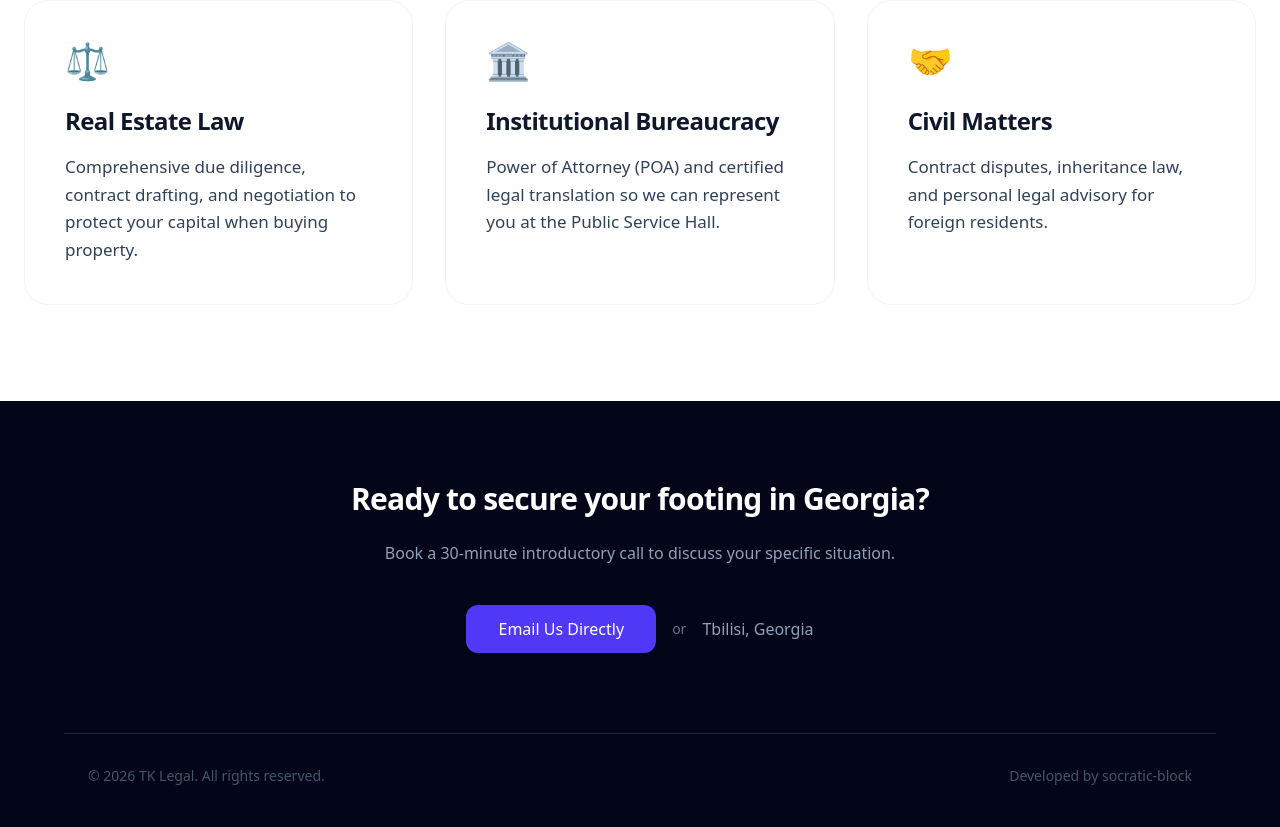
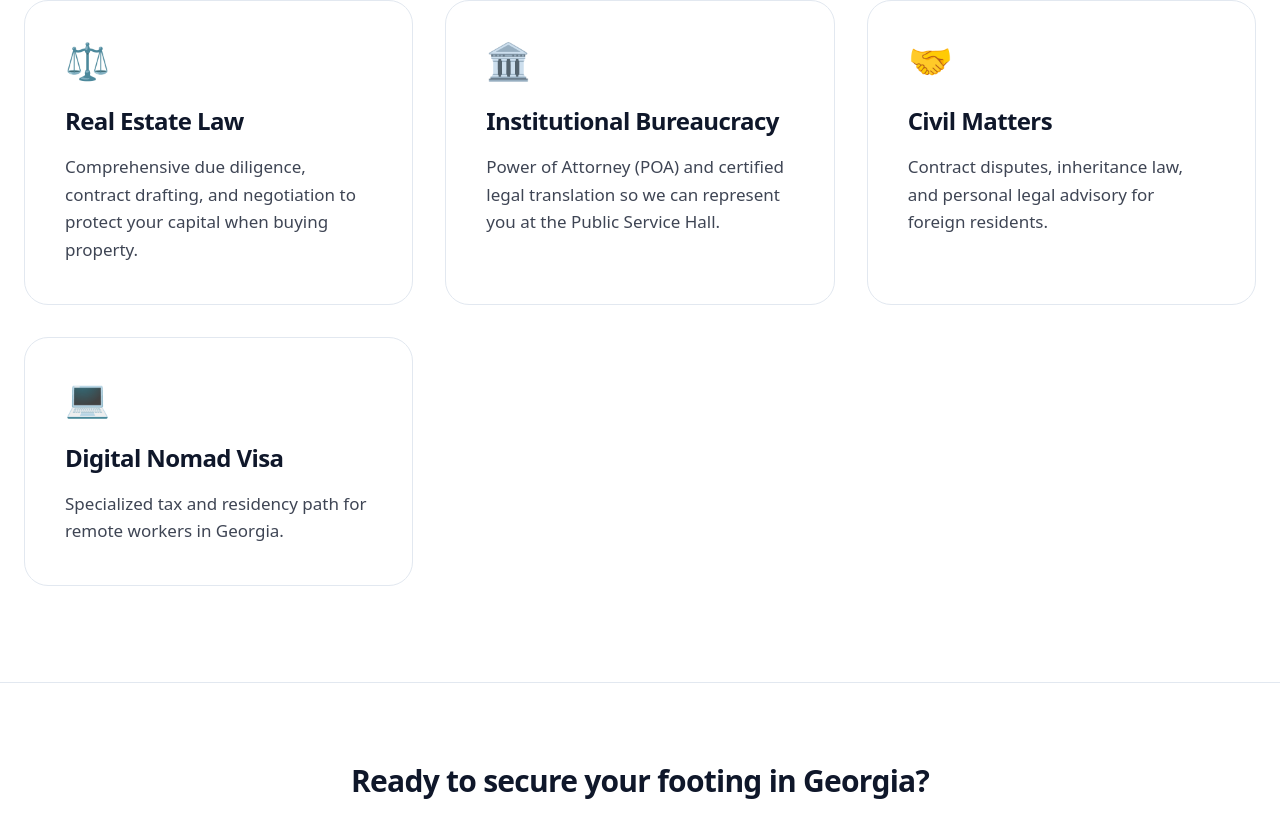
Before and after one commit to socratic-block/tk-legal-site, a Next.js app: page / in a window 1280 px wide. Shown: the part 1427-2254 px from the top of the page. Built offline with nearby package versions, Linux system fonts and the light colour scheme.

Commit message:
implement semantic color tokens and dynamic theming

```diff
--- a/app/globals.css
+++ b/app/globals.css
@@ -6,16 +6,24 @@
 :root {
   --background: #ffffff;
   --foreground: #0f172a;
+  --card: #ffffff;           /* Pure white for light mode */
+  --card-foreground: #0f172a;
+  --border: #e2e8f0;         /* Soft gray border */
 }
 
 .dark {
-  --background: #020617;
+  --background: #020617;     /* Midnight Navy */
   --foreground: #f8fafc;
+  --card: #0f172a;           /* Slightly lighter navy to show "elevation" */
+  --card-foreground: #f8fafc;
+  --border: #1e293b;         /* Muted border that doesn't "glow" */
 }
 
 @theme {
   --color-background: var(--background);
   --color-foreground: var(--foreground);
+  --color-card: var(--card);
+  --color-border: var(--border);
 }
 
 body {
--- a/app/page.tsx
+++ b/app/page.tsx
@@ -31,55 +31,59 @@ export default function Home() {
       title: "Civil Matters",
       description: "Contract disputes, inheritance law, and personal legal advisory for foreign residents.",
       icon: "🤝"
+    },
+    {
+      title: "Digital Nomad Visa",
+      description: "Specialized tax and residency path for remote workers in Georgia.",
+      icon: "💻"
     }
   ];
 
   return (
-    <div className="min-h-screen bg-white dark:bg-slate-950 text-slate-950 dark:text-slate-50 font-sans selection:bg-indigo-100 dark:selection:bg-indigo-900 relative overflow-hidden flex flex-col transition-colors duration-300">
+    <div className="min-h-screen bg-background text-foreground font-sans selection:bg-indigo-100 dark:selection:bg-indigo-900 relative overflow-hidden flex flex-col transition-colors duration-300">
 
       {/* Decorative Background Glow */}
       <div className="absolute top-0 left-1/2 -translate-x-1/2 -translate-y-1/2 w-[1000px] h-[600px] bg-indigo-50/50 dark:bg-indigo-900/20 rounded-full blur-[120px] pointer-events-none" />
 
       {/* Navigation */}
-      <nav className="relative z-10 flex justify-between items-center px-10 py-6 border-b border-slate-100 dark:border-slate-800">
+      <nav className="relative z-10 flex justify-between items-center px-10 py-6 border-b border-border">
         <div className="text-xl font-bold tracking-tighter">
           <span className="text-indigo-700 dark:text-indigo-400">TK</span> Legal.
         </div>
         <div className="flex items-center gap-8">
-          <div className="space-x-8 text-sm font-medium text-slate-700 dark:text-slate-300 hidden sm:flex">
+          <div className="space-x-8 text-sm font-medium text-foreground/80 hidden sm:flex">
             {['Services', 'About', 'Contact'].map(link => (
-              <a key={link} href="#" className="relative group hover:text-indigo-800 dark:hover:text-indigo-300 transition-colors">
+              <a key={link} href="#" className="relative group hover:text-indigo-600 dark:hover:text-indigo-300 transition-colors">
                 {link}
                 <span className="absolute left-0 bottom-[-4px] w-0 h-px bg-indigo-500 transition-all duration-300 group-hover:w-full" />
               </a>
             ))}
           </div>
-          {/* THE TOGGLE BUTTON IS HERE */}
           <ThemeToggle />
         </div>
       </nav>
 
       {/* Hero Section */}
-      <main className="relative z-10 max-w-5xl mx-auto pt-24 px-6 text-center">
+      <main className="relative z-10 max-w-5xl mx-auto pt-24 px-6 text-center transition-all duration-300">
         <div className="inline-block mb-6 px-4 py-1.5 rounded-full border border-indigo-100 dark:border-indigo-900/50 bg-indigo-50/50 dark:bg-indigo-900/30 text-indigo-700 dark:text-indigo-300 text-sm font-semibold tracking-wide">
           Based in Tbilisi, Georgia 🇬🇪
         </div>
         <h1 className="text-6xl md:text-7xl font-extrabold tracking-tighter leading-tight mb-8">
-          <span className="text-slate-900 dark:text-white">Clear Legal Strategy</span> for <span className="bg-gradient-to-r from-indigo-700 to-sky-600 dark:from-indigo-400 dark:to-sky-400 bg-clip-text text-transparent">Expats.</span>
+          <span className="text-foreground">Clear Legal Strategy</span> for <span className="bg-gradient-to-r from-indigo-700 to-sky-600 dark:from-indigo-400 dark:to-sky-400 bg-clip-text text-transparent">Expats.</span>
         </h1>
-        <p className="text-xl text-slate-700 dark:text-slate-300 max-w-2xl mx-auto mb-12 leading-relaxed">
+        <p className="text-xl text-foreground/80 max-w-2xl mx-auto mb-12 leading-relaxed">
           Providing focused, uncompromising representation for foreigners in Georgia. We translate intricate laws into actionable advantages for your life and business.
         </p>
 
-        <button className="bg-slate-950 dark:bg-indigo-600 text-white px-10 py-4 rounded-xl font-semibold hover:bg-indigo-700 dark:hover:bg-indigo-500 transition-all duration-300 shadow-lg shadow-indigo-100/50 dark:shadow-none flex items-center gap-2 mx-auto group">
+        <button className="bg-foreground text-background px-10 py-4 rounded-xl font-semibold hover:bg-indigo-700 dark:hover:bg-indigo-600 transition-all duration-300 shadow-lg shadow-indigo-100/50 dark:shadow-none flex items-center gap-2 mx-auto group">
           Request a Consultation
           <span className="text-lg group-hover:translate-x-1 transition-transform">→</span>
         </button>
       </main>
 
       {/* Trust Bar */}
-      <div className="relative z-10 w-full border-y border-slate-100 dark:border-slate-800 bg-slate-50/80 dark:bg-slate-900/50 mt-20">
-        <div className="max-w-5xl mx-auto px-6 py-8 flex flex-wrap justify-center gap-10 md:gap-20 text-sm font-medium text-slate-500 dark:text-slate-400">
+      <div className="relative z-10 w-full border-y border-border bg-card/50 mt-20">
+        <div className="max-w-5xl mx-auto px-6 py-8 flex flex-wrap justify-center gap-10 md:gap-20 text-sm font-medium text-foreground/60">
           <div className="flex items-center gap-2">
             <span className="text-indigo-600 dark:text-indigo-400">✓</span> Fully Licensed & Registered
           </div>
@@ -95,46 +99,43 @@ export default function Home() {
       {/* Services Grid Section */}
       <section className="relative z-10 max-w-7xl mx-auto px-6 py-24 flex-grow">
         <div className="text-center mb-16">
-          <h2 className="text-4xl font-extrabold tracking-tight text-slate-900 dark:text-white mb-4">How We Can Serve You</h2>
-          <p className="text-slate-600 dark:text-slate-400 max-w-lg mx-auto">Focused expertise designed to eliminate the friction of navigating Georgian bureaucracy.</p>
+          <h2 className="text-4xl font-extrabold tracking-tight text-foreground mb-4">How We Can Serve You</h2>
+          <p className="text-foreground/70 max-w-lg mx-auto">Focused expertise designed to eliminate the friction of navigating Georgian bureaucracy.</p>
         </div>
 
         <div className="grid grid-cols-1 md:grid-cols-2 lg:grid-cols-3 gap-8">
           {services.map((service, index) => (
             <div
               key={index}
-              className="p-10 rounded-3xl border border-slate-100 dark:border-slate-800 bg-white dark:bg-slate-900/50 hover:bg-indigo-50/20 dark:hover:bg-indigo-900/10 hover:shadow-2xl hover:shadow-indigo-100/30 dark:hover:shadow-indigo-900/20 hover:border-indigo-100 dark:hover:border-indigo-800 hover:-translate-y-2 transition-all duration-300 relative group"
+              className="p-10 rounded-3xl border border-border bg-card text-card-foreground transition-all duration-300 hover:-translate-y-2 hover:shadow-2xl hover:shadow-indigo-500/10 dark:hover:shadow-indigo-400/5 relative group"
             >
               <div className="text-4xl mb-6">{service.icon}</div>
-              <h3 className="text-2xl font-bold mb-4 tracking-tight text-slate-900 dark:text-white group-hover:text-indigo-900 dark:group-hover:text-indigo-300">{service.title}</h3>
-              <p className="text-slate-700 dark:text-slate-300 leading-relaxed text-[17px]">
-                {service.description}
-              </p>
-              <div className="absolute bottom-6 left-10 right-10 h-px bg-indigo-200 dark:bg-indigo-800 scale-x-0 group-hover:scale-x-100 transition-transform duration-300 origin-left" />
+              <h3 className="text-2xl font-bold mb-4 tracking-tight">{service.title}</h3>
+              <p className="opacity-80 leading-relaxed text-[17px]">{service.description}</p>
+              <div className="absolute bottom-6 left-10 right-10 h-px bg-indigo-500/30 scale-x-0 group-hover:scale-x-100 transition-transform duration-500" />
             </div>
           ))}
         </div>
       </section>
 
       {/* Footer */}
-      <footer className="relative z-10 bg-slate-950 dark:bg-black text-slate-300 py-20 mt-auto">
+      <footer className="relative z-10 bg-card border-t border-border py-20 mt-auto transition-colors duration-300">
         <div className="max-w-4xl mx-auto px-6 text-center">
-          <h2 className="text-3xl font-bold text-white mb-6 tracking-tight">Ready to secure your footing in Georgia?</h2>
-          <p className="text-slate-400 mb-10 max-w-xl mx-auto">
-            Book a 30-minute introductory call to discuss your specific situation.
-          </p>
+          <h2 className="text-3xl font-bold text-card-foreground tracking-tight mb-6">Ready to secure your footing in Georgia?</h2>
+          <p className="text-card-foreground/70 mb-10 max-w-xl mx-auto">Book a 30-minute introductory call to discuss your specific situation.</p>
           <div className="flex flex-col sm:flex-row gap-4 justify-center items-center">
-            <a href="mailto:contact@tklegal.ge" className="bg-indigo-600 text-white px-8 py-3 rounded-xl font-medium hover:bg-indigo-500 transition-colors">
+            <a href="mailto:contact@tklegal.ge" className="bg-indigo-600 text-white px-8 py-3 rounded-xl font-medium hover:bg-indigo-700 transition-colors">
               Email Us Directly
             </a>
-            <span className="text-slate-500 text-sm">or</span>
-            <span className="text-slate-400 font-medium">Tbilisi, Georgia</span>
+            <span className="text-card-foreground/50 text-sm">or</span>
+            <span className="text-card-foreground/80 font-medium">Tbilisi, Georgia</span>
           </div>
         </div>
 
-        <div className="max-w-6xl mx-auto mt-20 pt-8 border-t border-slate-800 text-center text-sm text-slate-600 flex flex-col md:flex-row justify-between px-6">
+        {/* Copyright Bar */}
+        <div className="max-w-6xl mx-auto mt-20 pt-8 border-t border-border text-center text-sm text-card-foreground/50 flex flex-col md:flex-row justify-between items-center gap-4 px-6">
           <p>© 2026 TK Legal. All rights reserved.</p>
-          <p className="mt-2 md:mt-0">Developed by socratic-block</p>
+          <p className="md:mt-0">Developed by socratic-block</p>
         </div>
       </footer>
     </div>
```
